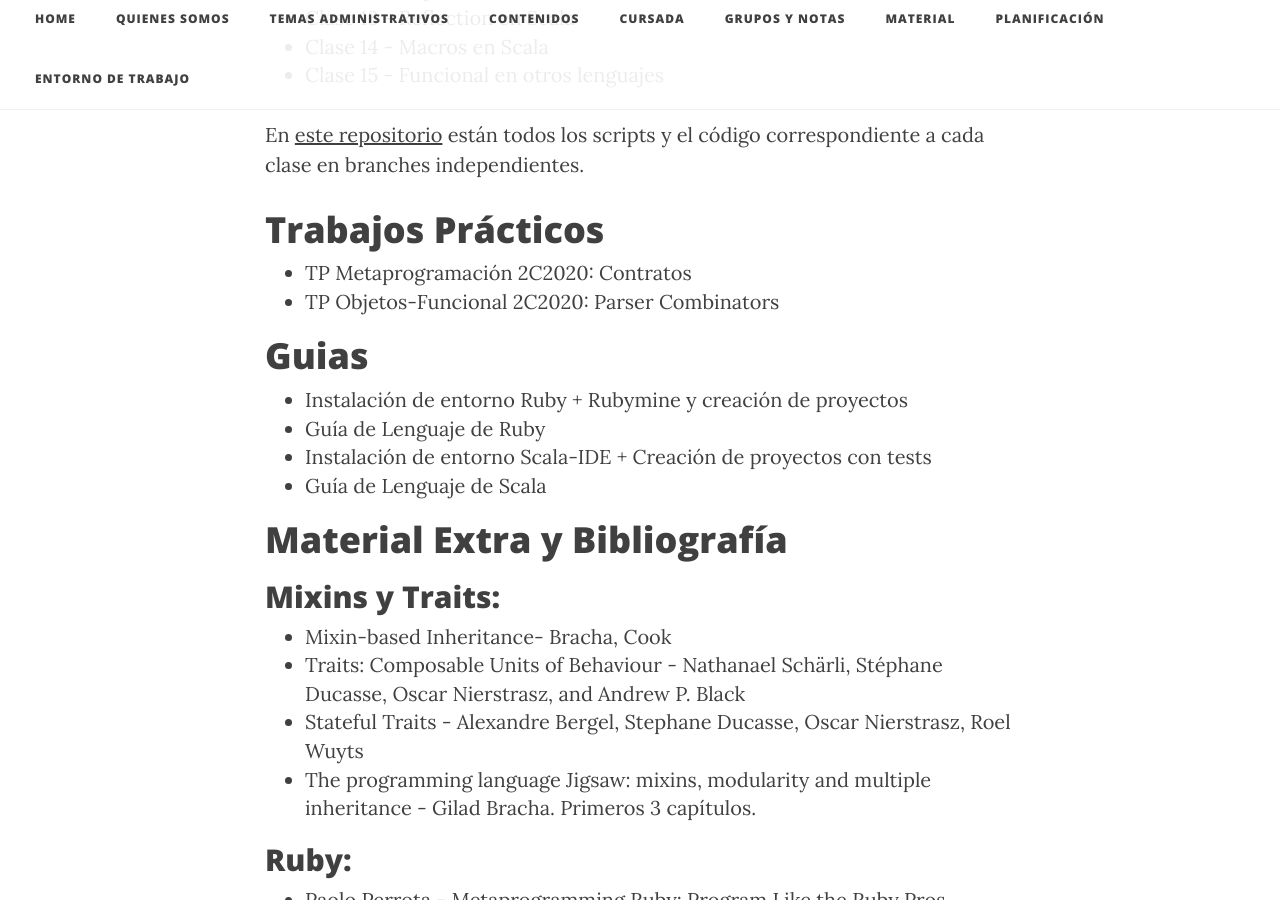
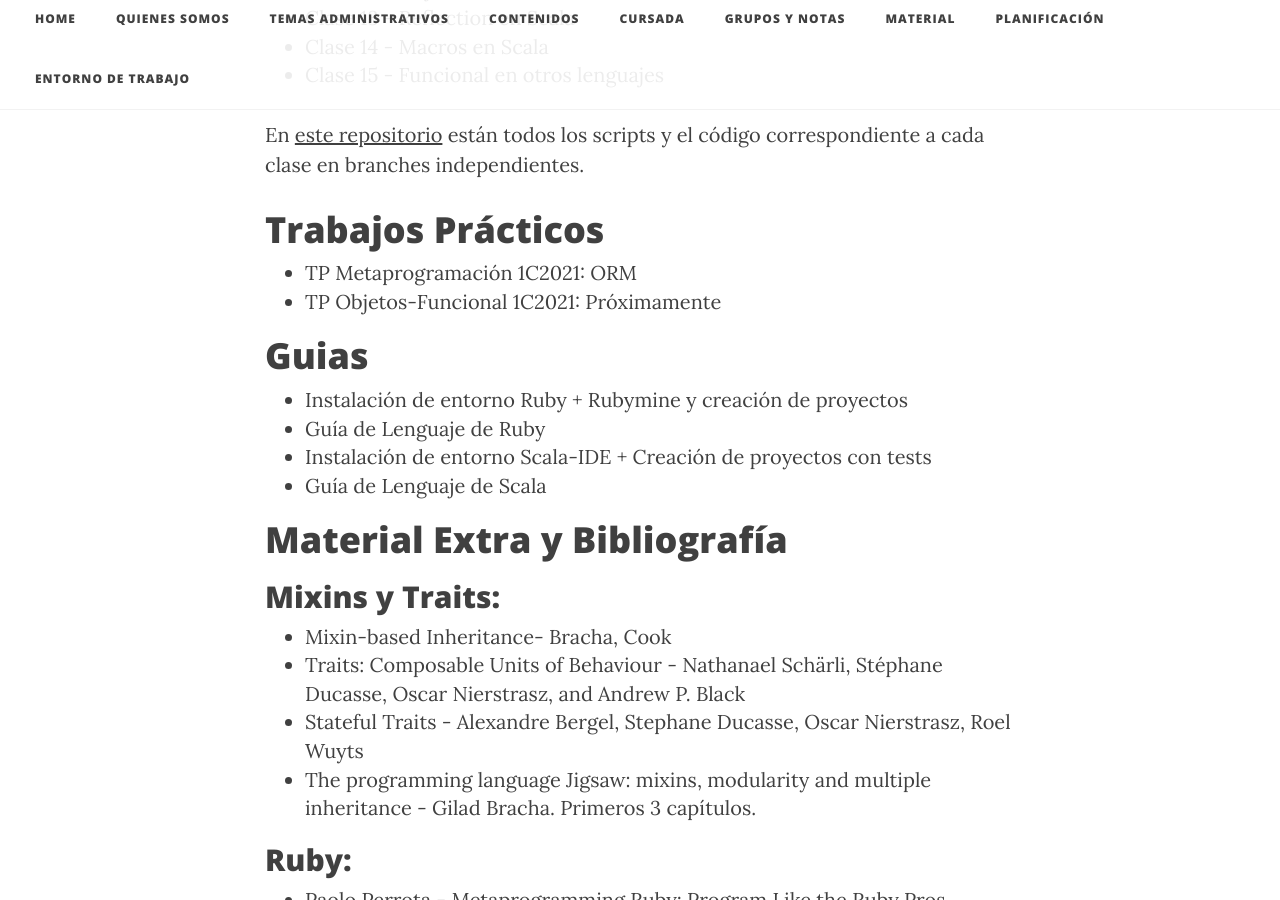
Before and after one commit to tadp-utn-frba/tadp-utn-frba.github.io, a Jekyll site: the page built from material.md, in a window 1280 px wide and 900 px high, scrolled down 1040 px. Built offline with Jekyll 4.4.1, drawn with Linux system fonts in a browser that asks for light colours; nearby versions of some CDN libraries.

Commit message:
Update material.md

```diff
--- a/material.md
+++ b/material.md
@@ -29,8 +29,8 @@
 En [este repositorio](https://github.com/tadp-utn-frba/tadp-clases) están todos los scripts y el código correspondiente a cada clase en branches independientes.
 
 # Trabajos Prácticos
-* [TP Metaprogramación 2C2020: Contratos](https://docs.google.com/document/d/12Qs9vp58ANwuz8Dsz8uHspK1Be4rmqA22dB3pZGF2Mg/edit?usp=sharing)
-* [TP Objetos-Funcional 2C2020: Parser Combinators](https://docs.google.com/document/d/1CbOMiDfrpcSx8DQKafa3wkczKfWR0FoCcOG2BLeDAXs/edit?usp=sharing)
+* [TP Metaprogramación 1C2021: ORM](https://docs.google.com/document/d/1XfKQkbPm1kwg6caY9ZJbHpEV8nguM7tEkESzCglDxNc/edit?usp=sharing)
+* TP Objetos-Funcional 1C2021: Próximamente
 
 # Guias
 
```
